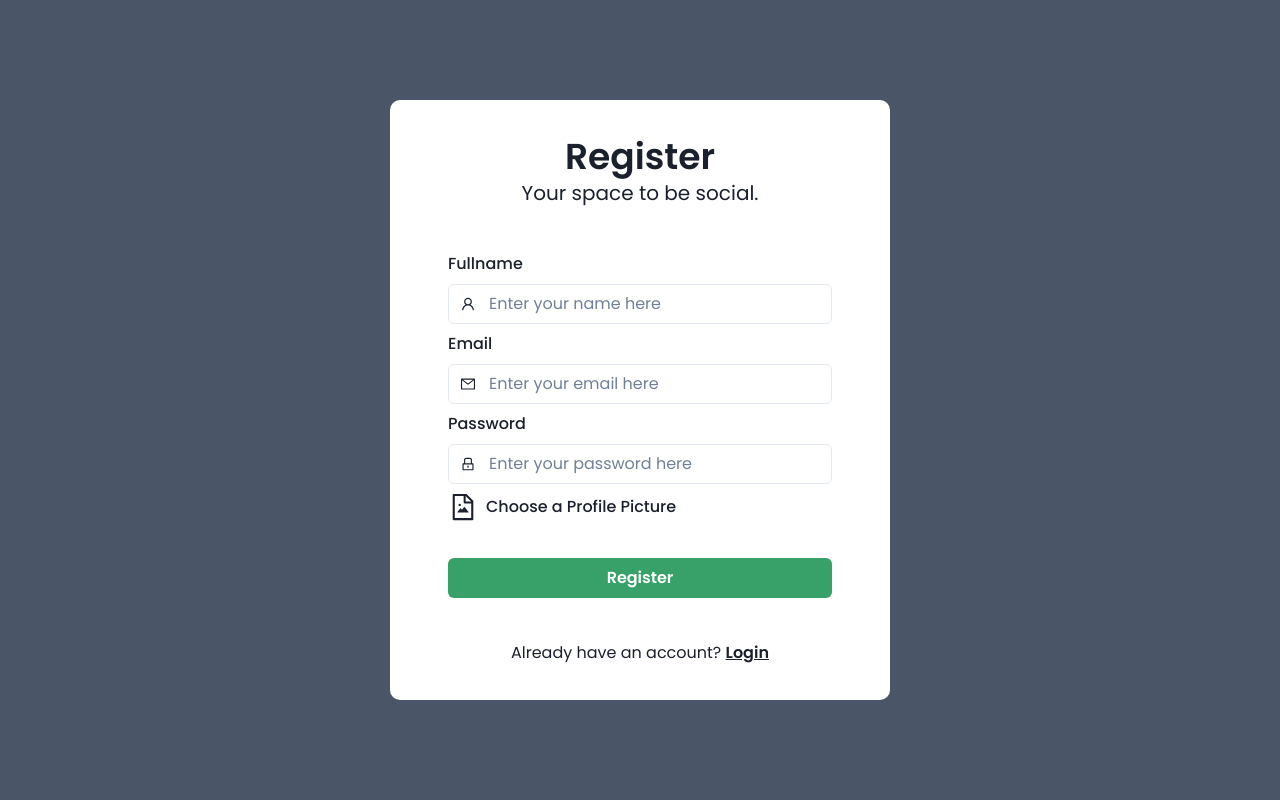
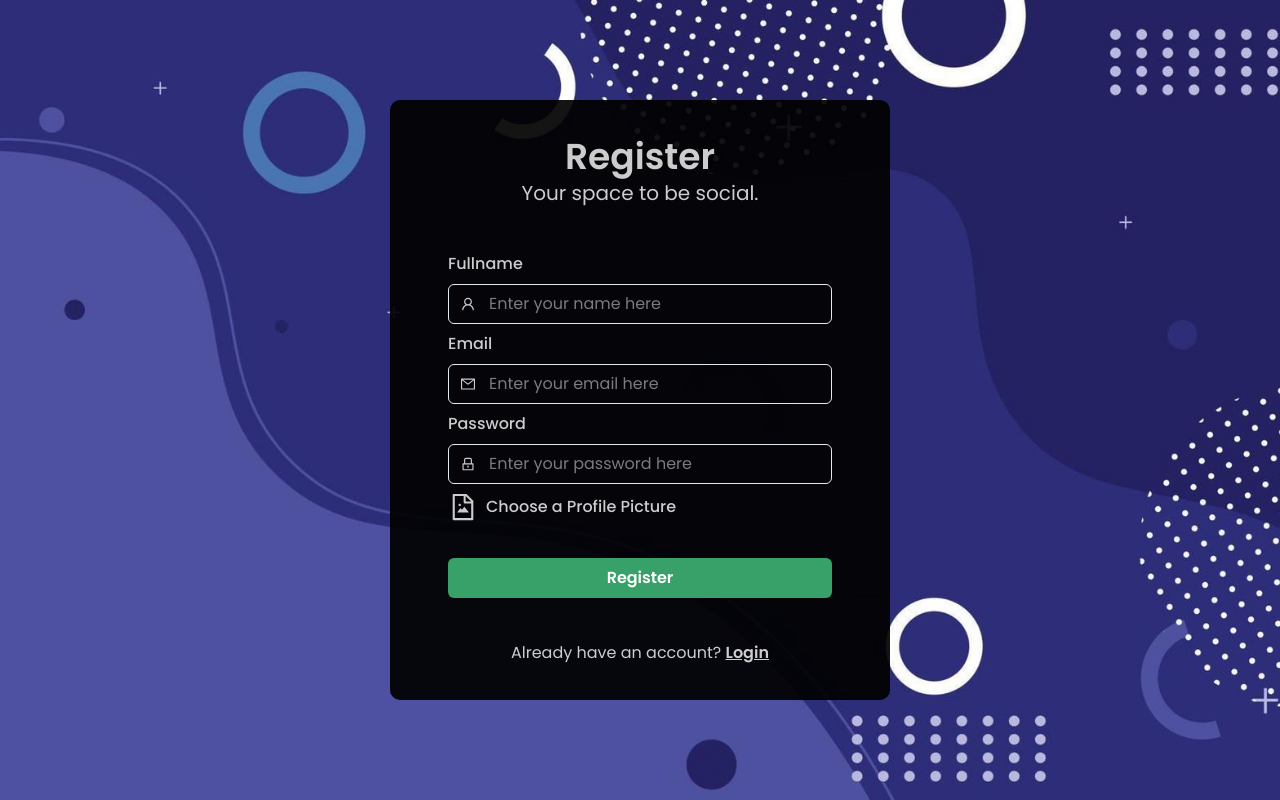
Before and after one commit to mathiaswakgari/Texting-WebApp, a React (Vite) app: page /register in a window 1280 px wide. Built offline with nearby package versions, Linux system fonts and the light colour scheme; no server answers.

Commit message:
Changed the UI

```diff
--- a/src/components/Login.tsx
+++ b/src/components/Login.tsx
@@ -19,7 +19,7 @@ const Login = () => {
           width={"500px"}
           bg={"blackAlpha.900"}
           borderRadius={10}
-          color={"whiteAlpha.700"}
+          color={"whiteAlpha.800"}
         >
           <VStack
             height={"full"}
--- a/src/components/LoginForm.tsx
+++ b/src/components/LoginForm.tsx
@@ -1,7 +1,6 @@
 import {
   Box,
   Button,
-  FormControl,
   FormLabel,
   Input,
   InputGroup,
@@ -11,9 +10,9 @@ import {
 } from "@chakra-ui/react";
 import { z } from "zod";
 import { AiOutlineUser, AiOutlineLock } from "react-icons/ai";
-import { FieldValues, useForm } from "react-hook-form";
+import { useForm } from "react-hook-form";
 import { zodResolver } from "@hookform/resolvers/zod";
-import { User } from "./Login";
+import { User } from "../hooks/useLogin";
 import { useState } from "react";
 
 const schema = z.object({
@@ -59,6 +58,9 @@ const LoginForm = ({ onSubmit, isLogging }: Props) => {
                   email: e.currentTarget.value,
                 })
               }
+              _placeholder={{
+                color: "whiteAlpha.600",
+              }}
             />
           </InputGroup>
           {errors?.email && (
@@ -82,6 +84,9 @@ const LoginForm = ({ onSubmit, isLogging }: Props) => {
                   password: e.currentTarget.value,
                 })
               }
+              _placeholder={{
+                color: "whiteAlpha.600",
+              }}
             />
           </InputGroup>
           {errors?.password && (
--- a/src/components/Register.tsx
+++ b/src/components/Register.tsx
@@ -2,14 +2,26 @@ import { Box, Heading, VStack, Text } from "@chakra-ui/react";
 import RegisterForm from "./RegisterForm";
 import { Link } from "react-router-dom";
 import useRegister from "../hooks/useRegister";
+import bgImage from "../assets/background.jpg";
 
 const Register = () => {
   const { error, isRegistering, registerUser } = useRegister();
 
   return (
-    <Box height={"100vh"} width={"100vw"} bg={"gray.600"}>
+    <Box
+      height={"100vh"}
+      width={"100vw"}
+      bgImage={bgImage}
+      backgroundSize={"cover"}
+    >
       <VStack justifyContent={"center"} width={"100%"} height={"100%"}>
-        <Box minHeight={"600px"} width={"500px"} bg={"white"} borderRadius={10}>
+        <Box
+          minHeight={"600px"}
+          width={"500px"}
+          bg={"blackAlpha.900"}
+          borderRadius={10}
+          color={"whiteAlpha.800"}
+        >
           <VStack
             height={"full"}
             width={"full"}
--- a/src/components/RegisterForm.tsx
+++ b/src/components/RegisterForm.tsx
@@ -8,7 +8,6 @@ import {
   VStack,
   Text,
   HStack,
-  Spinner,
 } from "@chakra-ui/react";
 import { z } from "zod";
 import {
@@ -19,7 +18,7 @@ import {
 } from "react-icons/ai";
 import { useForm } from "react-hook-form";
 import { zodResolver } from "@hookform/resolvers/zod";
-import { User } from "./Register";
+import { User } from "../hooks/useLogin";
 import { useState } from "react";
 
 interface Props {
@@ -45,7 +44,7 @@ const RegisterForm = ({ onSubmit, isRegistering }: Props) => {
   const {
     register,
     handleSubmit,
-    formState: { errors, isValid },
+    formState: { errors },
   } = useForm<FormData>({
     resolver: zodResolver(schema),
   });
@@ -72,6 +71,9 @@ const RegisterForm = ({ onSubmit, isRegistering }: Props) => {
                   fullname: e.currentTarget.value,
                 });
               }}
+              _placeholder={{
+                color: "whiteAlpha.600",
+              }}
             />
           </InputGroup>
           {errors?.fullname && (
@@ -95,6 +97,9 @@ const RegisterForm = ({ onSubmit, isRegistering }: Props) => {
                   email: e.currentTarget.value,
                 })
               }
+              _placeholder={{
+                color: "whiteAlpha.600",
+              }}
             />
           </InputGroup>
           {errors?.email && (
@@ -118,6 +123,9 @@ const RegisterForm = ({ onSubmit, isRegistering }: Props) => {
                   password: e.currentTarget.value,
                 })
               }
+              _placeholder={{
+                color: "whiteAlpha.600",
+              }}
             />
           </InputGroup>
           {errors?.password && (
```
